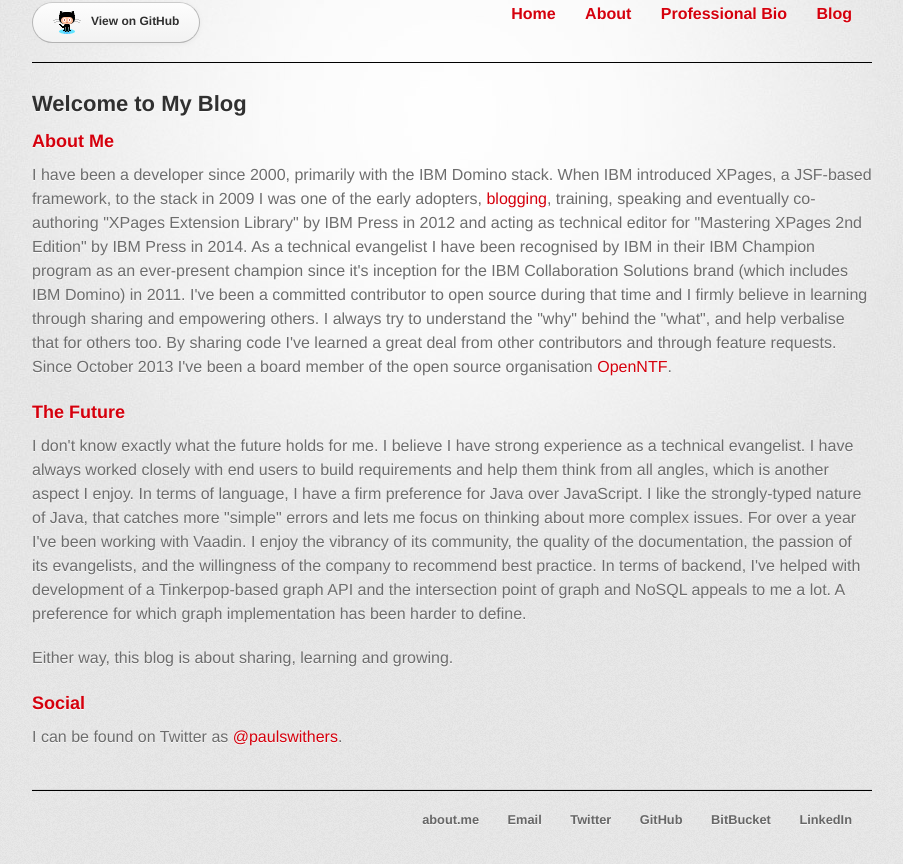
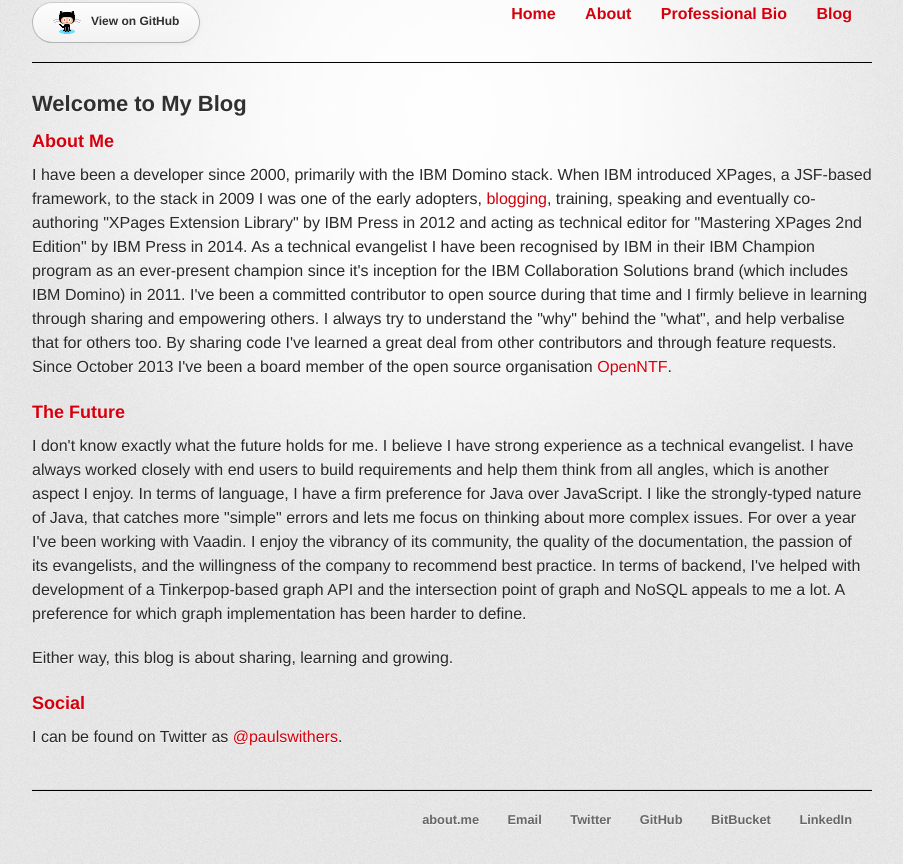
Before and after one commit to paulswithers/paulswithers.github.io, a Jekyll site: the page built from index.html, in a window 1280 px wide. Shown: the top 864 px of the page, without its empty margins (188-1091 px from the left). Built offline with Jekyll 4.4.1, drawn with Linux system fonts in a browser that asks for light colours; some web fonts are replaced.

Commit message:
font color update

```diff
--- a/stylesheets/stylesheet.css
+++ b/stylesheets/stylesheet.css
@@ -51,7 +51,7 @@
   font-family: 'Helvetica Neue', Helvetica, Arial, serif;
   font-size: 1em;
   line-height: 1.5;
-  color: #6d6d6d;
+  color: #292929;
   text-shadow: 0 1px 0 rgba(255, 255, 255, 0.8);
   background: #e7e7e7 url(../images/body-bg.png) 0 0 repeat;
 }
```
